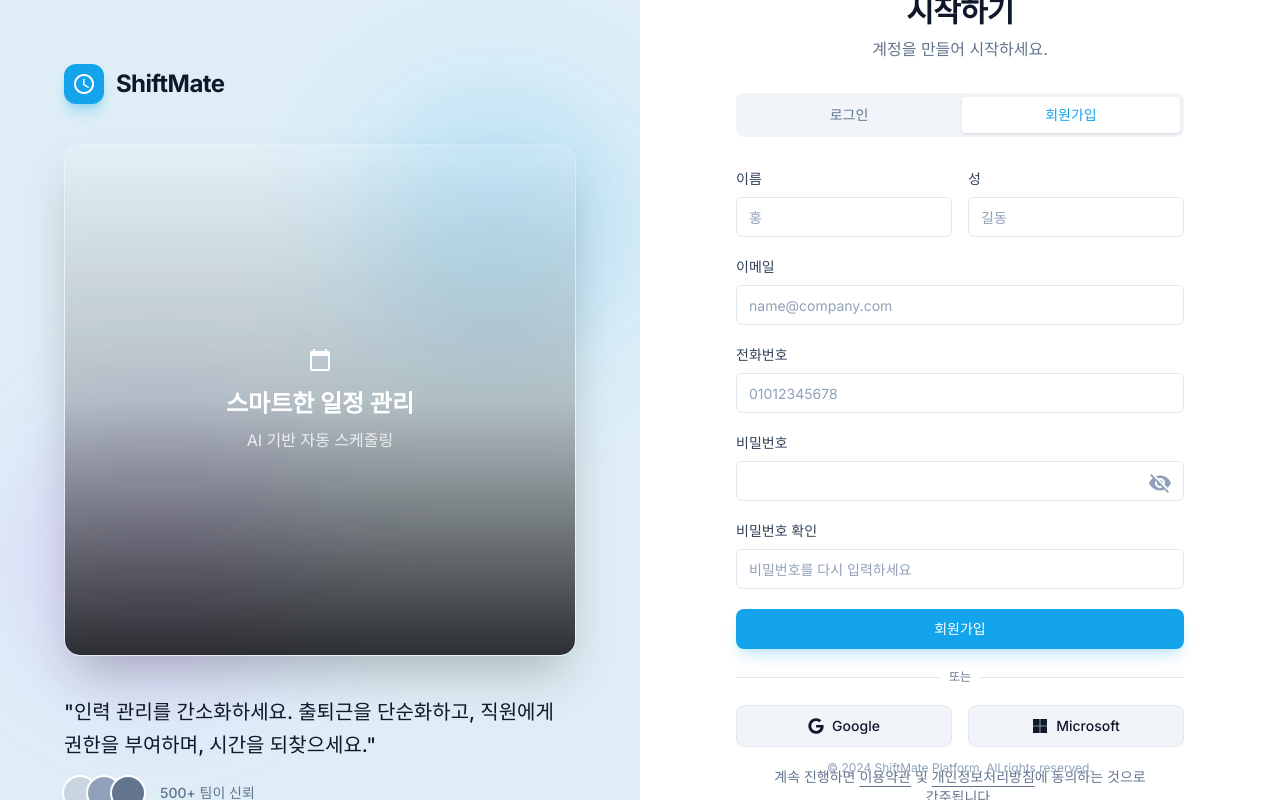
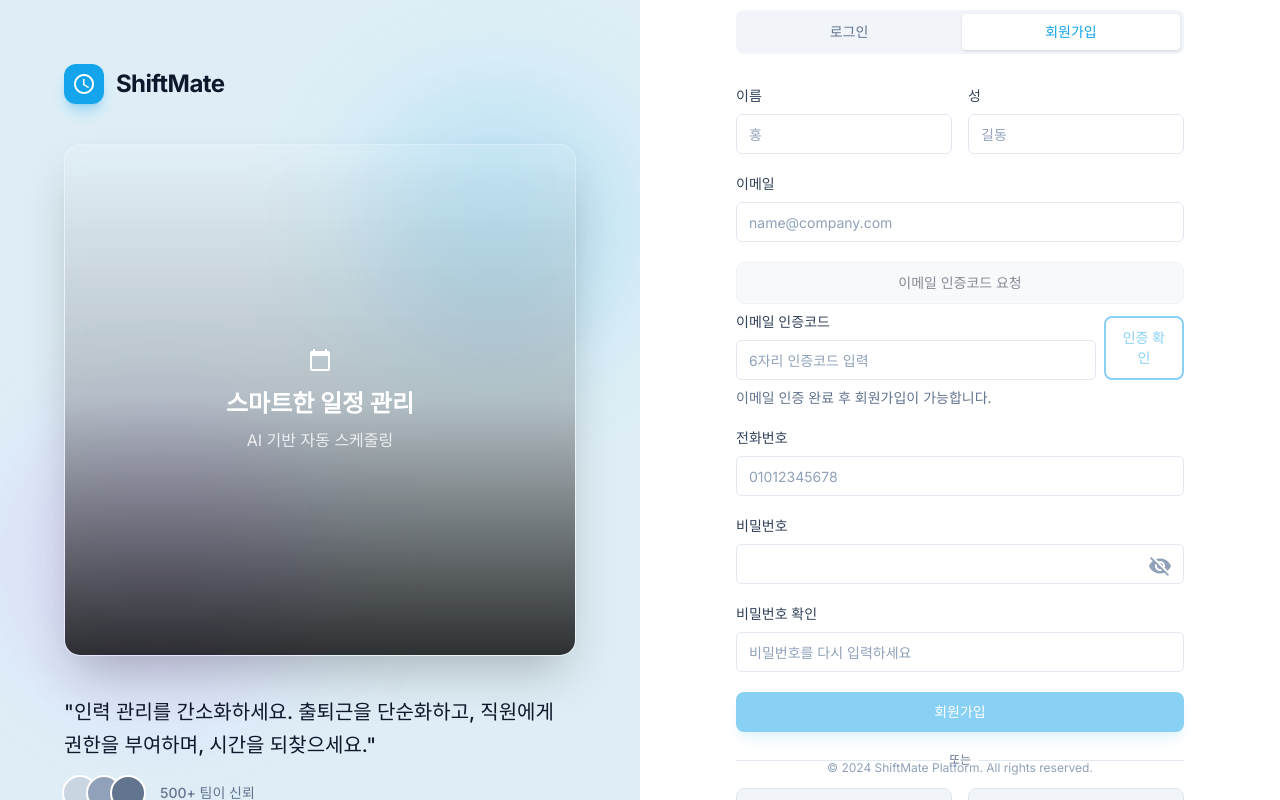
Before and after one commit to Shift-Mate/ShiftMate_Front, a Next.js app: page /auth/login in a window 1280 px wide. Both pictures are taken after a click on the button "회원가입". Built offline with nearby package versions, Linux system fonts and the light colour scheme; no server answers.

Commit message:
email verification

```diff
--- a/components/auth/SignupForm.tsx
+++ b/components/auth/SignupForm.tsx
@@ -15,11 +15,124 @@
     const [firstName, setFirstName] = useState("");
     const [lastName, setLastName] = useState("");
     const [email, setEmail] = useState("");
+    const [verifiedEmail, setVerifiedEmail] = useState("");
+    const [emailVerificationCode, setEmailVerificationCode] = useState("");
+    const [isEmailCodeSent, setIsEmailCodeSent] = useState(false);
+    const [isEmailVerified, setIsEmailVerified] = useState(false);
+    const [isEmailCodeSending, setIsEmailCodeSending] = useState(false);
+    const [isEmailVerifying, setIsEmailVerifying] = useState(false);
     const [password, setPassword] = useState("");
     const [passwordConfirm, setPasswordConfirm] = useState("");
     const [phoneNumber, setPhoneNumber] = useState("");
     const [showPassword, setShowPassword] = useState(false);
     const [isLoading, setIsLoading] = useState(false);
+
+    const normalizeEmail = (value: string) => value.trim().toLowerCase();
+    const isCurrentEmailVerified =
+        isEmailVerified && verifiedEmail.length > 0 && verifiedEmail === normalizeEmail(email);
+
+    const handleRequestEmailVerification = async () => {
+        const normalizedEmail = normalizeEmail(email);
+        if (!normalizedEmail) {
+            await Swal.fire({
+                icon: "warning",
+                title: "이메일 확인",
+                text: "이메일을 먼저 입력해주세요.",
+                confirmButtonText: "확인",
+            });
+            return;
+        }
+
+        setIsEmailCodeSending(true);
+        try {
+            const response = await authApi.requestSignupEmailVerification({ email: normalizedEmail });
+            if (!response.success) {
+                throw new Error(response.error?.message || "이메일 인증코드 발송에 실패했습니다.");
+            }
+
+            setIsEmailCodeSent(true);
+            setIsEmailVerified(false);
+            setVerifiedEmail("");
+            setEmailVerificationCode("");
+
+            await Swal.fire({
+                icon: "success",
+                title: "인증코드 발송",
+                text: "입력한 이메일로 인증코드를 보냈습니다.",
+                confirmButtonText: "확인",
+            });
+        } catch (error) {
+            await Swal.fire({
+                icon: "error",
+                title: "요청 실패",
+                text:
+                    error instanceof Error
+                        ? error.message
+                        : "이메일 인증코드 요청 중 오류가 발생했습니다.",
+                confirmButtonText: "확인",
+            });
+        } finally {
+            setIsEmailCodeSending(false);
+        }
+    };
+
+    const handleConfirmEmailVerification = async () => {
+        const normalizedEmail = normalizeEmail(email);
+        if (!normalizedEmail) {
+            await Swal.fire({
+                icon: "warning",
+                title: "이메일 확인",
+                text: "이메일을 먼저 입력해주세요.",
+                confirmButtonText: "확인",
+            });
+            return;
+        }
+
+        if (!emailVerificationCode.trim()) {
+            await Swal.fire({
+                icon: "warning",
+                title: "인증코드 확인",
+                text: "인증코드를 입력해주세요.",
+                confirmButtonText: "확인",
+            });
+            return;
+        }
+
+        setIsEmailVerifying(true);
+        try {
+            const response = await authApi.confirmSignupEmailVerification({
+                email: normalizedEmail,
+                code: emailVerificationCode.trim(),
+            });
+            if (!response.success) {
+                throw new Error(response.error?.message || "이메일 인증 확인에 실패했습니다.");
+            }
+
+            setIsEmailVerified(true);
+            setVerifiedEmail(normalizedEmail);
+
+            await Swal.fire({
+                icon: "success",
+                title: "이메일 인증 완료",
+                text: "이제 회원가입을 진행할 수 있습니다.",
+                confirmButtonText: "확인",
+            });
+        } catch (error) {
+            setIsEmailVerified(false);
+            setVerifiedEmail("");
+            await Swal.fire({
+                icon: "error",
+                title: "인증 실패",
+                text:
+                    error instanceof Error
+                        ? error.message
+                        : "이메일 인증 확인 중 오류가 발생했습니다.",
+                confirmButtonText: "확인",
+            });
+        } finally {
+            setIsEmailVerifying(false);
+        }
+    };
 
     const handleSubmit = async (e: React.FormEvent) => {
         e.preventDefault();
@@ -44,13 +157,24 @@
             return;
         }
 
+        if (!isCurrentEmailVerified) {
+            await Swal.fire({
+                icon: "warning",
+                title: "이메일 인증 필요",
+                text: "회원가입 전에 이메일 인증을 완료해주세요.",
+                confirmButtonText: "확인",
+            });
+            return;
+        }
+
         setIsLoading(true);
 
         try {
             const name = `${lastName}${firstName}`.trim();
+            const normalizedEmail = normalizeEmail(email);
 
             const signupResponse = await authApi.signup({
-                email,
+                email: normalizedEmail,
                 password,
                 passwordConfirm,
                 name,
@@ -108,12 +232,57 @@
                 label="이메일"
                 type="email"
                 value={email}
-                onChange={(e) => setEmail(e.target.value)}
+                onChange={(e) => {
+                    const nextEmail = e.target.value;
+                    setEmail(nextEmail);
+                    if (verifiedEmail && verifiedEmail !== normalizeEmail(nextEmail)) {
+                        setIsEmailVerified(false);
+                    }
+                }}
                 placeholder="name@company.com"
                 required
             />
 
-              <Input
+            <div className="space-y-2">
+                <div className="flex gap-2">
+                    <Button
+                        type="button"
+                        variant="secondary"
+                        className="flex-1"
+                        onClick={handleRequestEmailVerification}
+                        disabled={isEmailCodeSending || !email.trim()}
+                    >
+                        {isEmailCodeSending ? "발송 중..." : "이메일 인증코드 요청"}
+                    </Button>
+                </div>
+                <div className="flex gap-2">
+                    <Input
+                        label="이메일 인증코드"
+                        type="text"
+                        value={emailVerificationCode}
+                        onChange={(e) => setEmailVerificationCode(e.target.value)}
+                        placeholder="6자리 인증코드 입력"
+                        disabled={!isEmailCodeSent || isCurrentEmailVerified}
+                        className="flex-1"
+                    />
+                    <Button
+                        type="button"
+                        variant="outline"
+                        className="self-end"
+                        onClick={handleConfirmEmailVerification}
+                        disabled={!isEmailCodeSent || isEmailVerifying || isCurrentEmailVerified}
+                    >
+                        {isEmailVerifying ? "확인 중..." : "인증 확인"}
+                    </Button>
+                </div>
+                {isCurrentEmailVerified ? (
+                    <p className="text-sm text-emerald-600">이메일 인증이 완료되었습니다.</p>
+                ) : (
+                    <p className="text-sm text-slate-500">이메일 인증 완료 후 회원가입이 가능합니다.</p>
+                )}
+            </div>
+
+            <Input
                 label="전화번호"
                 type="tel"
                 inputMode="numeric"
@@ -162,7 +331,7 @@
                 required
             />
 
-            <Button type="submit" className="w-full" disabled={isLoading}>
+            <Button type="submit" className="w-full" disabled={isLoading || !isCurrentEmailVerified}>
                 {isLoading ? "회원가입 중..." : "회원가입"}
             </Button>
 
--- a/lib/api/auth.ts
+++ b/lib/api/auth.ts
@@ -21,6 +21,15 @@
   token: string;
   newPassword: string;
   newPasswordConfirm: string;
+};
+
+export type SignupEmailVerificationRequestPayload = {
+  email: string;
+};
+
+export type SignupEmailVerificationConfirmPayload = {
+  email: string;
+  code: string;
 };
 
 const getAuthPayload = (data: any): any => {
@@ -123,6 +132,18 @@
     return apiClient.post<string>("/auth/password-reset/confirm", payload);
   },
 
+  async requestSignupEmailVerification(
+    payload: SignupEmailVerificationRequestPayload,
+  ): Promise<ApiResponse<string>> {
+    return apiClient.post<string>("/auth/signup/email-verification/request", payload);
+  },
+
+  async confirmSignupEmailVerification(
+    payload: SignupEmailVerificationConfirmPayload,
+  ): Promise<ApiResponse<string>> {
+    return apiClient.post<string>("/auth/signup/email-verification/confirm", payload);
+  },
+
   // async signup(data: SignupData): Promise<ApiResponse<AuthResponse>> {
   //   const response = await apiClient.post<AuthResponse>("/auth/signup", data);
 
```
